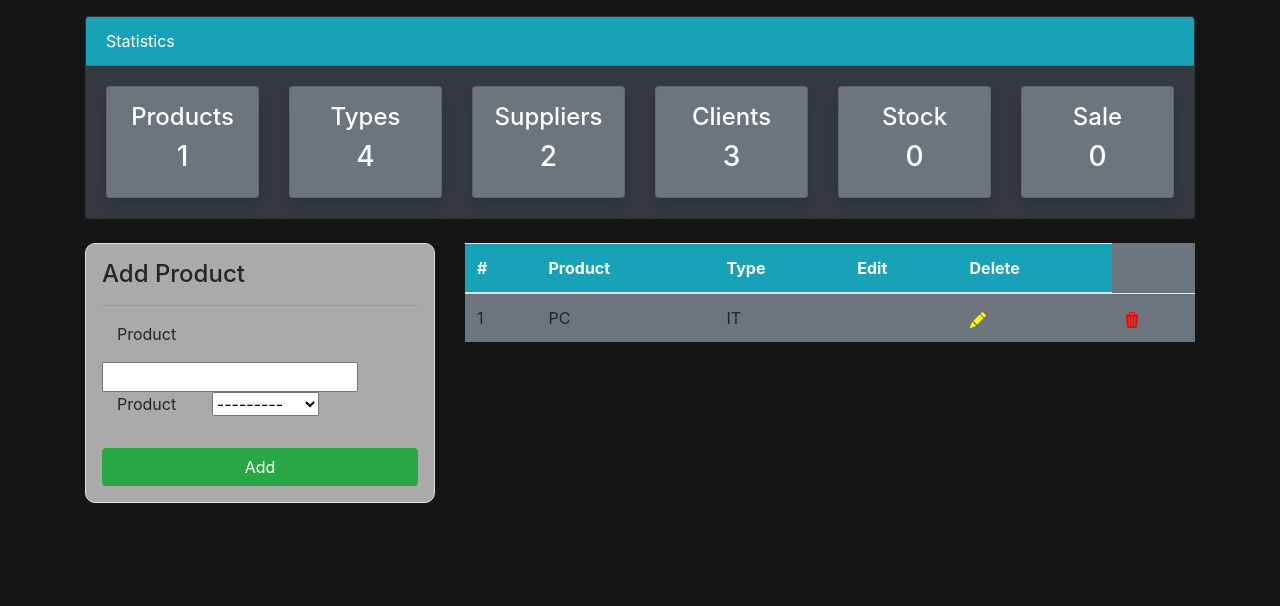
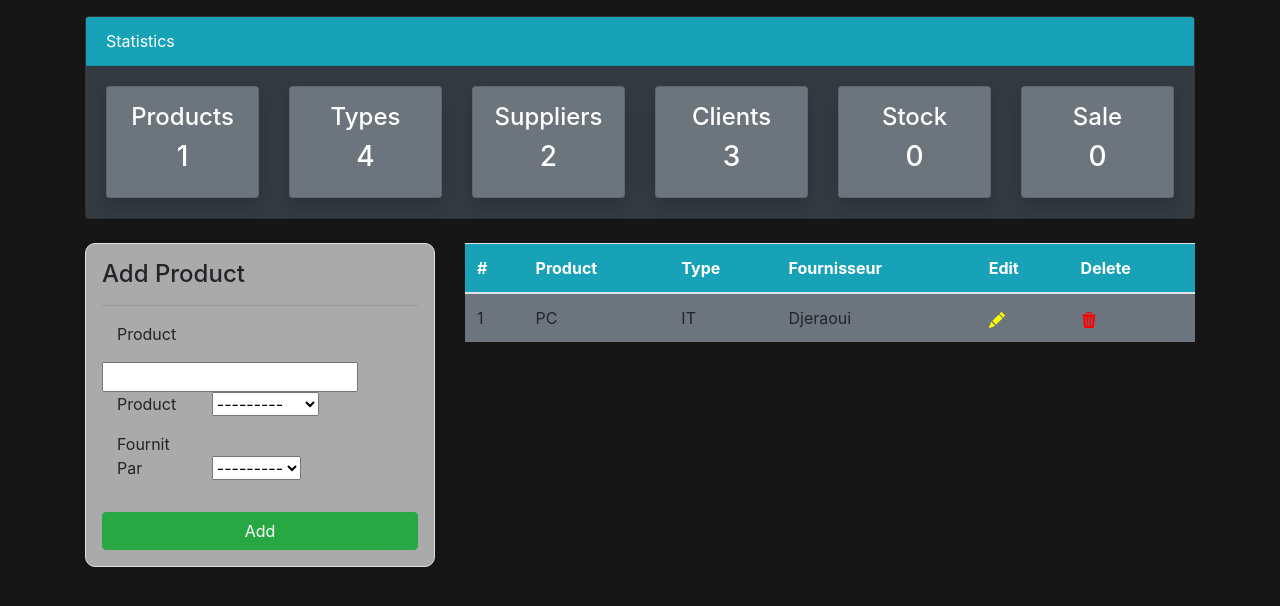
Before and after one commit to MonaMo02/Projet-SI2-L3, a Django app: page /list_produits/ in a window 1280 px wide. Shown: the part 62-668 px from the top of the page. Run offline with Django 4.2, Linux system fonts and the light colour scheme; data comes from the database, SQL or seed files in the repository; both versions use the stored data as it was after the commit; data that the repository does not hold is empty.

Commit message:
Mouna Commit

```diff
--- a/ProjetSI2/GestStockMagasin/models.py
+++ b/ProjetSI2/GestStockMagasin/models.py
@@ -24,6 +24,7 @@ class Produit (models.Model):
     CodeP = models.AutoField(primary_key=True)
     DesignationP = models.CharField(max_length=100)
     Type = models.ForeignKey(TypeProduit, on_delete=models.CASCADE)
+    Fournisseur = models.ForeignKey(Fournisseur, on_delete=models.CASCADE)
     def __str__(self):
         return str(self.DesignationP)
 
--- a/ProjetSI2/GestStockMagasin/templates/dashboard/Produits.html
+++ b/ProjetSI2/GestStockMagasin/templates/dashboard/Produits.html
@@ -186,6 +186,13 @@
                   >
                   {{ form.Type }}
                 </div>
+
+                <div>
+                  <label class="col-md-4 form-group" for="inputAddress"
+                    >Fournit Par</label
+                  >
+                  {{ form.Fournisseur }}
+                </div>
               </div>
 
               <input
@@ -203,6 +210,7 @@
                 <th scope="col">#</th>
                 <th scope="col">Product</th>
                 <th scope="col">Type</th>
+                <th scope="col">Fournisseur</th>
                 <th scope="col">Edit</th>
                 <th scope="col">Delete</th>
               </tr>
```
Also changed, not shown: ProjetSI2/GestStockMagasin/migrations/0025_alter_produit_fournisseur.py (added), ProjetSI2/db.sqlite3.
